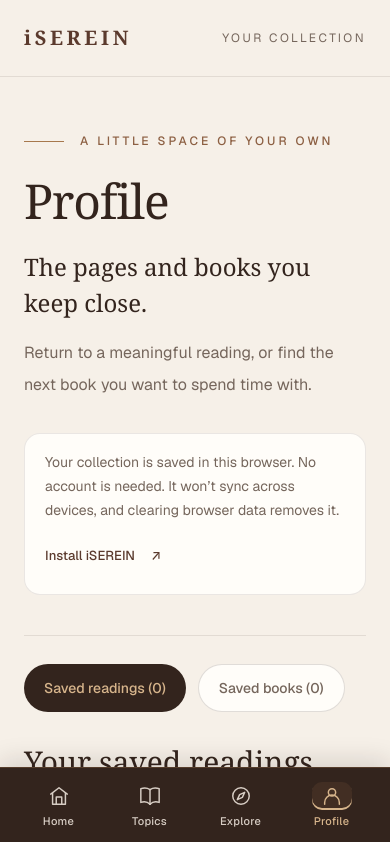
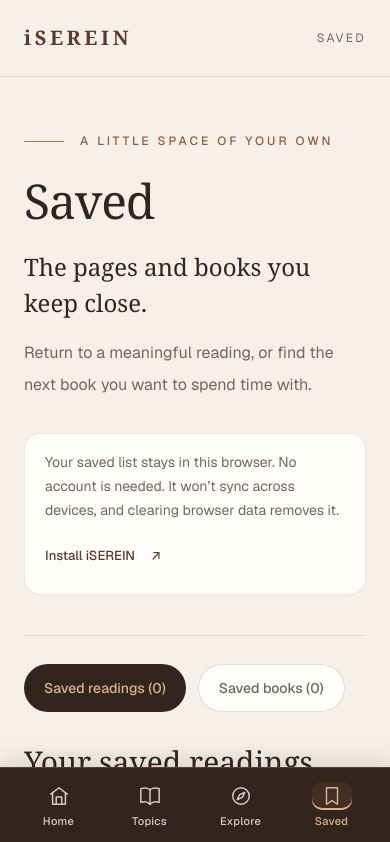
Before and after one commit to iSereindev/iSerein, a Next.js app: page /profile in a window 390 px wide. Shown: the top 842 px of the page. Built offline with nearby package versions, Linux system fonts and the light colour scheme.

Commit message:
Improve mobile topics and unify Saved labels

```diff
--- a/app/BottomNav.tsx
+++ b/app/BottomNav.tsx
@@ -7,7 +7,7 @@ const tabs = [
   { label: "Home", href: "/", icon: "home" },
   { label: "Topics", href: "/topics", icon: "topics" },
   { label: "Explore", href: "/explore", icon: "explore" },
-  { label: "Profile", href: "/profile", icon: "profile" },
+  { label: "Saved", href: "/profile", icon: "saved" },
 ] as const;
 
 type IconName = (typeof tabs)[number]["icon"];
@@ -48,11 +48,8 @@ function NavIcon({ name }: { name: IconName }) {
         </>
       )}
 
-      {name === "profile" && (
-        <>
-          <circle cx="12" cy="8" r="4" />
-          <path d="M4 21v-2a8 8 0 0 1 16 0v2" />
-        </>
+      {name === "saved" && (
+        <path d="M6 3h12v18l-6-4-6 4V3Z" />
       )}
     </svg>
   );
--- a/app/page.tsx
+++ b/app/page.tsx
@@ -29,7 +29,7 @@ export default function Home() {
             <Link href="/topics">Topics</Link>
             <Link href="/explore">Explore</Link>
             <Link href="/profile" className="iserein-home-collection">
-              Your collection <span aria-hidden="true">↗</span>
+              Saved <span aria-hidden="true">↗</span>
             </Link>
           </nav>
 
--- a/app/profile/layout.tsx
+++ b/app/profile/layout.tsx
@@ -2,7 +2,7 @@ import type { ReactNode } from "react";
 import { pageMetadata } from "@/lib/site-metadata";
 
 export const metadata = pageMetadata({
-  title: "Your Collection",
+  title: "Saved",
   description: "Return to the readings and books you saved on this device.",
   path: "/profile",
   index: false,
--- a/app/profile/page.tsx
+++ b/app/profile/page.tsx
@@ -139,7 +139,7 @@ function useSavedCollection<T extends CollectionItem>(
         if (disposed || request.signal.aborted) return;
 
         setError(
-          "We couldn’t load this collection. Your saved list has not been changed."
+          "We couldn’t load your saved items. Your saved list has not been changed."
         );
       } finally {
         if (!disposed && !request.signal.aborted) {
@@ -216,7 +216,7 @@ export default function ProfilePage() {
           </Link>
 
           <span className="text-xs uppercase tracking-[0.2em] text-[#75665C]">
-            Your collection
+            Saved
           </span>
         </div>
       </header>
@@ -233,7 +233,7 @@ export default function ProfilePage() {
           </div>
 
           <h1 className="mt-7 font-serif text-5xl font-normal tracking-tight md:text-7xl">
-            Profile
+            Saved
           </h1>
 
           <p className="mt-6 max-w-xl font-serif text-2xl leading-9">
@@ -247,7 +247,7 @@ export default function ProfilePage() {
 
           <div className="mt-8 max-w-xl rounded-2xl border border-[#33241D]/10 bg-[#FFFDF9] px-5 py-4">
             <p className="text-sm leading-6 text-[#75665C]">
-              Your collection is saved in this browser. No account is
+              Your saved list stays in this browser. No account is
               needed. It won’t sync across devices, and clearing
               browser data removes it.
             </p>
@@ -269,7 +269,7 @@ export default function ProfilePage() {
         <div className="mx-auto max-w-7xl">
           <div
             role="group"
-            aria-label="Choose a saved collection"
+            aria-label="Choose saved items"
             className="mb-8 flex flex-wrap gap-3 border-t border-[#33241D]/10 pt-7"
           >
             <button
@@ -316,7 +316,7 @@ export default function ProfilePage() {
           <div aria-busy={collection.loading}>
             {collection.loading ? (
               <p role="status" className="py-10 text-[#75665C]">
-                Opening your collection…
+                Opening your saved items…
               </p>
             ) : collection.error ? (
               <div
@@ -346,7 +346,7 @@ export default function ProfilePage() {
                 <p className="mx-auto mt-5 max-w-md leading-8 text-[#75665C]">
                   {selected === "readings"
                     ? "Tap the heart-shaped Save button on a reading to keep it here."
-                    : "Tap Save book in Explore to add a book to your collection."}
+                    : "Tap Save book in Explore to keep a book here."}
                 </p>
 
                 <Link
@@ -366,7 +366,7 @@ export default function ProfilePage() {
                     className="mb-6 text-sm leading-7 text-[#75665C]"
                   >
                     Some saved items are currently unavailable. Their
-                    saved references are still in your collection.
+                    saved references are still kept here.
                   </p>
                 )}
 
--- a/app/topics/[topic]/page.tsx
+++ b/app/topics/[topic]/page.tsx
@@ -124,7 +124,7 @@ export default async function TopicPage({
 
       {/* TOPIC HERO */}
       <section
-        className="px-6 py-24 md:py-32"
+        className="px-6 py-8 md:py-32"
         style={{ backgroundColor: style.surface }}
       >
         <div className="mx-auto max-w-7xl">
@@ -136,7 +136,7 @@ export default async function TopicPage({
               ← All topics
             </Link>
 
-            <div className="mt-14 flex items-center gap-4">
+            <div className="mt-4 flex items-center gap-4 md:mt-14">
               <span
                 className="h-px w-12"
                 style={{ backgroundColor: style.accent }}
@@ -147,11 +147,11 @@ export default async function TopicPage({
               </p>
             </div>
 
-            <h1 className="mt-7 font-serif text-6xl font-medium tracking-tight text-[#33241D] md:text-8xl">
+            <h1 className="mt-4 font-serif text-5xl font-medium tracking-tight text-[#33241D] md:mt-7 md:text-8xl">
               {topicName}
             </h1>
 
-            <p className="mt-7 max-w-2xl text-lg leading-8 text-[#33241D] md:text-xl">
+            <p className="mt-3 max-w-2xl text-base leading-7 text-[#33241D] md:mt-7 md:text-xl md:leading-8">
               Explore readings created for this part of your life.
             </p>
           </div>
@@ -159,9 +159,9 @@ export default async function TopicPage({
       </section>
 
       {/* ARTICLES */}
-      <section className="bg-[#F6F0E8] px-6 py-20 md:py-28">
+      <section className="bg-[#F6F0E8] px-6 py-8 md:py-28">
         <div className="mx-auto max-w-7xl">
-          <div className="mb-12 flex items-end justify-between">
+          <div className="mb-6 flex items-end justify-between md:mb-12">
             <div>
               <p
                 className="text-xs font-medium uppercase tracking-[0.28em]"
@@ -170,7 +170,7 @@ export default async function TopicPage({
                 The collection
               </p>
 
-              <h2 className="mt-4 text-3xl font-light text-[#33241D] md:text-4xl">
+              <h2 className="mt-3 text-2xl font-light text-[#33241D] md:mt-4 md:text-4xl">
                 Take your time.
               </h2>
             </div>
```
